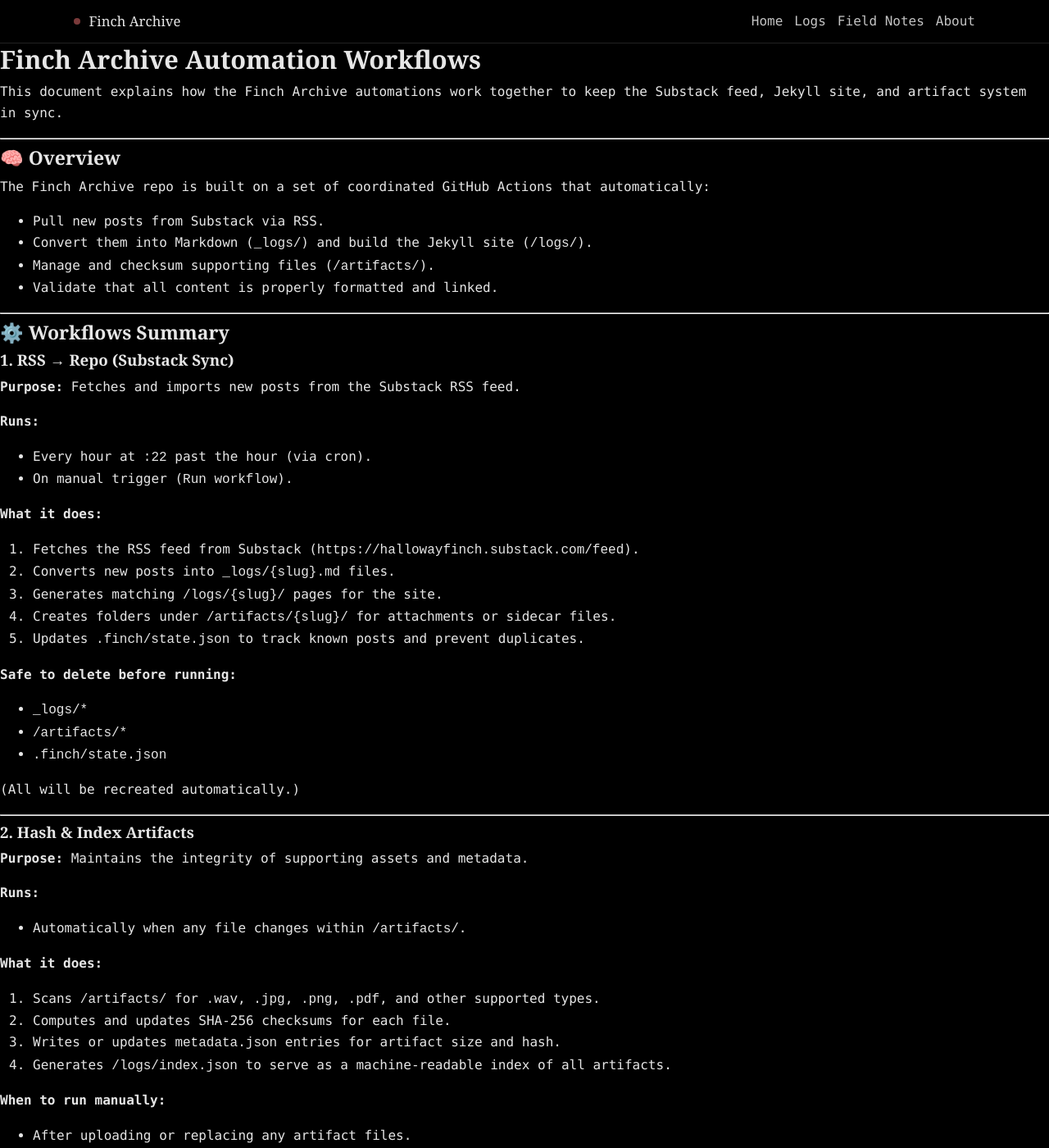
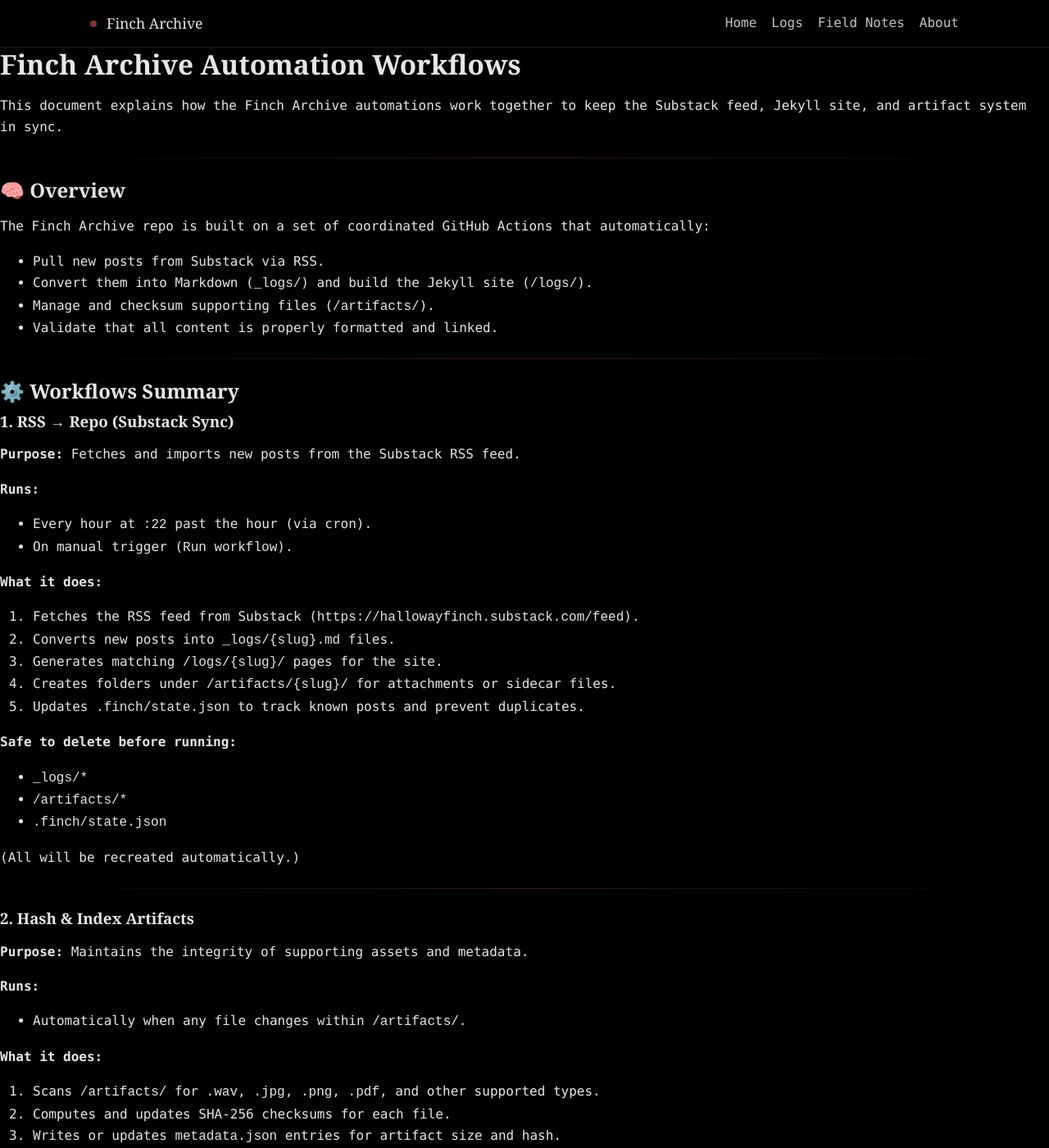
Before and after one commit to HallowayFinch/fincharchive.com, a Jekyll site: the page built from README_AUTOMATION.md, in a window 1280 px wide and 1400 px high. Shown: the whole window at 82% size. Built offline with Jekyll 4.4.1, drawn with Linux system fonts in a browser that asks for light colours; our own code applies the rules of GitHub Pages for plain Markdown files.

Commit message:
Update default.html

```diff
--- a/_layouts/default.html
+++ b/_layouts/default.html
@@ -2,80 +2,14 @@
 <html lang="en">
   <head>
     <meta charset="utf-8" />
-    <meta name="viewport" content="width=device-width,initial-scale=1" />
+    <meta name="viewport" content="width=device-width, initial-scale=1" />
     <title>{% if page.title %}{{ page.title }} · {% endif %}{{ site.title }}</title>
     <meta name="description" content="{{ site.description | escape }}" />
     <link rel="canonical" href="{{ page.url | absolute_url }}" />
+    <meta name="theme-color" content="#000000" />
 
-    <style>
-      :root{
-        --bg:#000; --fg:#E6E6E6; --muted:#BDBDBD; --line:#222; --red:#7A3A3A; --max:72ch;
-      }
-
-      /* Base */
-      html,body{margin:0;padding:0;background:var(--bg);color:var(--fg);}
-      body{font:16px/1.65 ui-monospace,SFMono-Regular,Menlo,Consolas,monospace; -webkit-font-smoothing:antialiased;}
-      a{color:inherit} a:hover{color:#fff}
-      .wrap{max-width:1100px;margin:0 auto;padding:0 20px}
-      .container{max-width:var(--max);margin:0 auto;padding:0 20px}
-      .rule{height:1px;background:linear-gradient(to right,var(--red),transparent)}
-      h1,h2,h3{font-family:Georgia,"Times New Roman",serif;line-height:1.25;margin:0 0 .5rem}
-      h1{font-size:clamp(1.6rem,2.4vw,2.2rem)}
-      h2{font-size:clamp(1.2rem,1.8vw,1.5rem)}
-      p{margin:0 0 1rem}
-      .btn{display:inline-block;border:1px solid #444;padding:.6rem .9rem;text-decoration:none}
-      .btn:hover{background:#111}
-      .meta{opacity:.75;font-size:.95rem;margin:.25rem 0 0}
-
-      /* Header */
-      header.site{
-        border-bottom:1px solid var(--line);
-        position:sticky;top:0;background:rgba(0,0,0,.85);
-        backdrop-filter:saturate(180%) blur(6px);z-index:10
-      }
-      .brand{display:flex;align-items:center;gap:.65rem;padding:12px 0}
-      .brand .dot{width:8px;height:8px;border-radius:999px;background:var(--red)}
-      .brand a{font-family:Georgia,"Times New Roman",serif;font-size:1.05rem;text-decoration:none}
-
-      nav{display:flex;gap:14px;align-items:center;overflow-x:auto;white-space:nowrap}
-      nav::-webkit-scrollbar{display:none} /* hide scroll bar on iOS */
-      nav a{text-decoration:none;opacity:.85}
-      nav a[aria-current="page"]{opacity:1;border-bottom:2px solid var(--red)}
-      footer.site{border-top:1px solid var(--line);margin-top:3rem;padding:1.25rem 0;color:var(--muted);font-size:.95rem}
-
-      /* Tighten header on small screens so it stays one line */
-      @media (max-width:640px){
-        .wrap{padding:0 14px}
-        .brand{padding:10px 0}
-        .brand a{font-size:1rem}
-        nav{gap:12px}
-        nav a{font-size:.95rem}
-      }
-
-      /* -------- Log list & thumbnails (for home and /logs) -------- */
-      .log-list{list-style:none;margin:0;padding:0;display:grid;gap:12px}
-      .log-card{display:flex;gap:12px;align-items:flex-start;border-bottom:1px dashed rgba(122,58,58,.35);padding:10px 0}
-      .log-link{display:flex;gap:12px;align-items:flex-start;text-decoration:none;border:0}
-      .log-meta{min-width:0}
-      .log-title{margin:0 0 4px 0;font-size:clamp(16px,4vw,22px);line-height:1.2}
-      .log-sub{color:var(--muted);font-size:12px;display:flex;gap:6px;flex-wrap:wrap}
-
-      /* Keep images small on mobile, scale up modestly on larger screens */
-      .log-thumb{
-        display:block;
-        width:clamp(88px, 32vw, 160px);   /* hard cap on phones */
-        height:auto;
-        aspect-ratio:3/2;
-        object-fit:cover;
-        border:1px solid rgba(122,58,58,.35);
-        filter:grayscale(20%);
-      }
-      @media (min-width:700px){
-        .log-list{gap:14px}
-        .log-card{gap:14px}
-        .log-thumb{width:clamp(120px, 18vw, 180px)}
-      }
-    </style>
+    <!-- Main site stylesheet (all styles live here) -->
+    <link rel="stylesheet" href="{{ '/assets/css/style.css' | relative_url }}">
   </head>
   <body>
     <header class="site">
@@ -84,6 +18,8 @@
           <span class="dot" aria-hidden="true"></span>
           <a href="{{ '/' | relative_url }}">{{ site.title }}</a>
         </div>
+
+        <!-- Horizontally scrollable on small screens to avoid wrapping -->
         <nav aria-label="Primary">
           {%- assign here = page.url | relative_url -%}
           <a href="{{ '/' | relative_url }}" {% if here == '/' %}aria-current="page"{% endif %}>Home</a>
```
